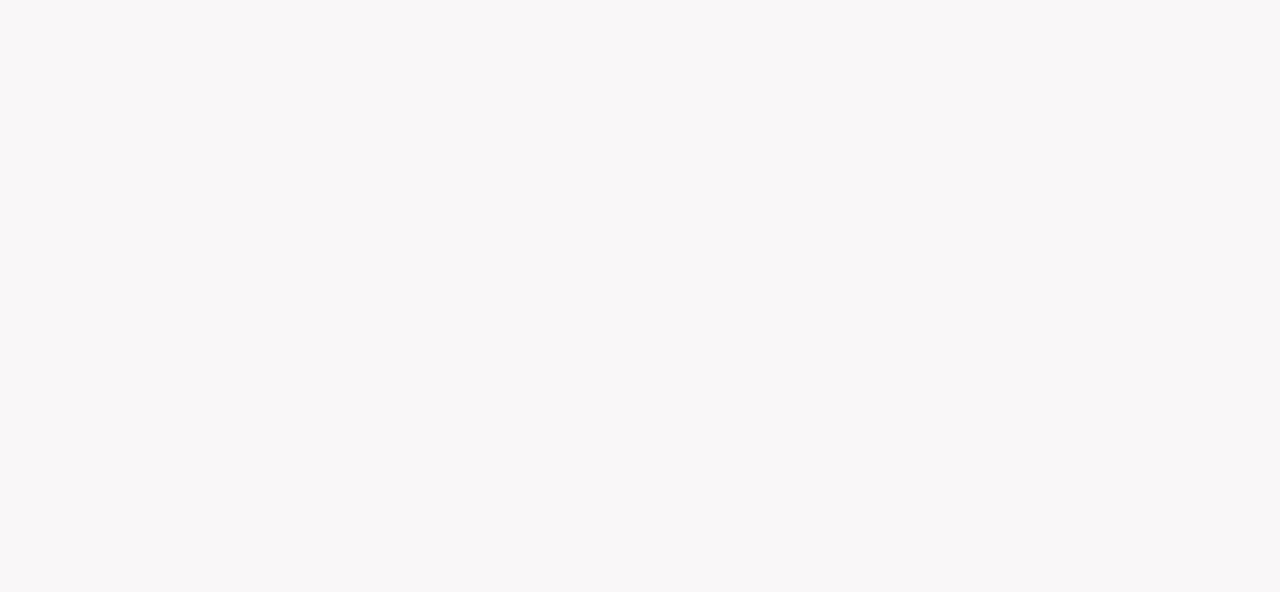
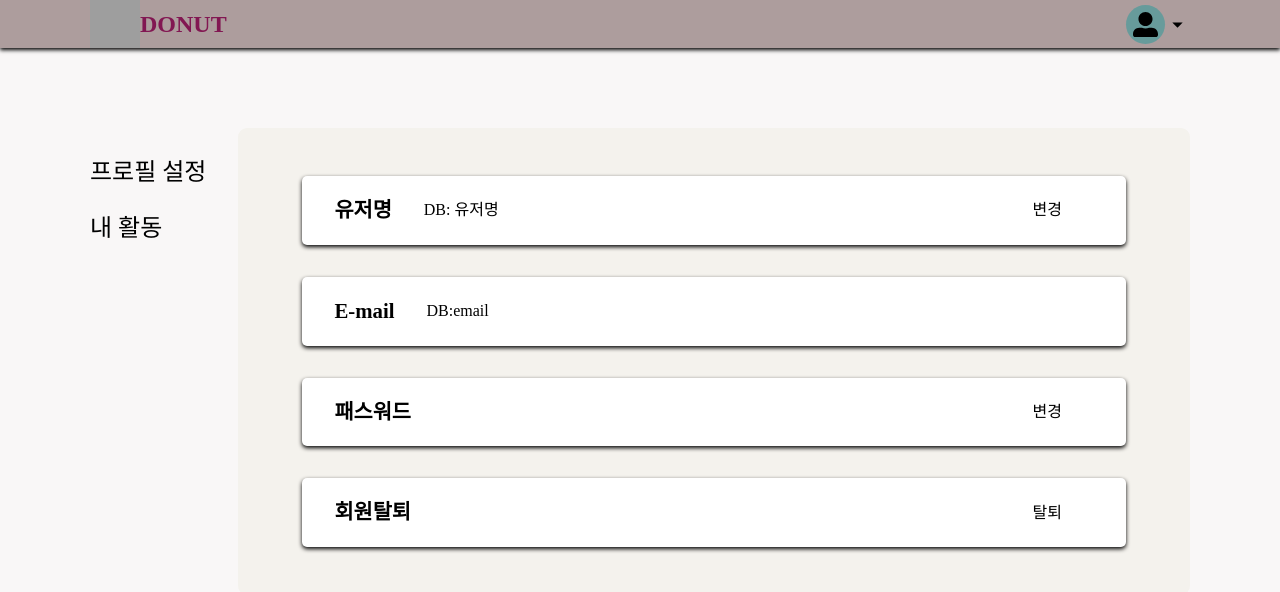
Before and after one commit to dltkr12311/donut-client-refactor, a React (Create React App) app: page /mypage in a window 1280 px wide. Shown: the top 592 px of the page. Built offline with nearby package versions, Linux system fonts and the light colour scheme; grey boxes are pictures that could not be loaded.

Commit message:
completed activity routing

```diff
--- a/src/Components/Activity/Activity.js
+++ b/src/Components/Activity/Activity.js
@@ -1,7 +1,7 @@
-import React from "react";
-import styled from "styled-components";
-import ResponsiveWrapper from "../Common/ResponsiveWrapper";
-import ActivityList from "../Common/ActivityList";
+import React from 'react';
+import styled from 'styled-components';
+import ResponsiveWrapper from '../Common/ResponsiveWrapper';
+import ActivityList from '../Common/ActivityList';
 
 const Wrapper = styled.div`
   display: flex;
@@ -18,8 +18,6 @@ const Activity = () => {
         <ActivityList />
         <ActivityList />
         <ActivityList />
-        <ActivityList />
-        <ActivityList />
       </Wrapper>
     </ResponsiveWrapper>
   );
--- a/src/Components/Common/ActivityList.js
+++ b/src/Components/Common/ActivityList.js
@@ -1,5 +1,5 @@
-import React from "react";
-import styled from "styled-components";
+import React from 'react';
+import styled from 'styled-components';
 
 const Block = styled.div`
   font-size: 1rem;
--- a/src/Components/Common/Globalstyles.js
+++ b/src/Components/Common/Globalstyles.js
@@ -1,5 +1,5 @@
-import { createGlobalStyle } from "styled-components";
-import reset from "styled-reset";
+import { createGlobalStyle } from 'styled-components';
+import reset from 'styled-reset';
 
 const GlobalStyles = createGlobalStyle`
   ${reset};
@@ -12,5 +12,4 @@ const GlobalStyles = createGlobalStyle`
     background: #f9f7f7;
   }
 `;
-
 export default GlobalStyles;
--- a/src/Components/Common/Header.js
+++ b/src/Components/Common/Header.js
@@ -1,7 +1,9 @@
-import React from "react";
-import styled from "styled-components";
-import ResponsiveWrapper from "./ResponsiveWrapper";
-
+import React, { useState } from 'react';
+import styled from 'styled-components';
+import ResponsiveWrapper from './ResponsiveWrapper';
+import { FaUserAlt } from 'react-icons/fa';
+import { MdArrowDropDown } from 'react-icons/md';
+import { Link } from 'react-router-dom';
 const Block = styled.div`
   position: fixed;
   top: 0;
@@ -9,21 +11,90 @@ const Block = styled.div`
   width: 100%;
   height: 3rem;
   line-height: 3rem;
-  background: #dbe2ef;
+  background: #ad9d9d;
+  box-shadow: 0px 2px 4px black;
 `;
 
 const Wrapper = styled.div`
   display: flex;
+  height: 100%;
   justify-content: space-between;
+  align-items: center;
+
+  h1 {
+    font-size: 1.5rem;
+    font-weight: bold;
+    color: #821752;
+  }
 `;
 
+const ItemBlock = styled.div`
+  display: flex;
+  .dropdown {
+    cursor: pointer;
+    position: relative;
+  }
+`;
+
+const Item = styled.div`
+  display: flex;
+  justify-content: center;
+  align-items: center;
+  span {
+    display: flex;
+    justify-content: center;
+    align-items: center;
+    padding: 7px;
+    background: #679b9b;
+    border-radius: 100%;
+  }
+`;
+const DropDown = styled.ul`
+  display: ${(props) => (props.isOpen ? 'block' : 'none')};
+  position: absolute;
+  top: 3rem;
+  right: 0;
+  width: 8rem;
+  background: #d4a5a5;
+  font-weight: bold;
+  box-shadow: 0px 2px 4px black;
+  li {
+    padding-left: 0.5rem;
+  }
+  li:hover {
+    background: #b2a5a5;
+  }
+`;
 const Header = () => {
+  const [isOpen, setIsOpen] = useState(false);
   return (
     <Block>
       <ResponsiveWrapper>
         <Wrapper>
-          <h1>DONUT</h1>
-          <div>USER</div>
+          <ItemBlock>
+            <Link to="/" style={{ display: 'flex' }}>
+              <img
+                src="https://i.ibb.co/TR5KgmM/donut-logo.png"
+                width="50px"
+                alt="donut-logo"
+              />
+              <h1>DONUT</h1>
+            </Link>
+          </ItemBlock>
+          <ItemBlock>
+            <Item className="dropdown" onClick={() => setIsOpen(!isOpen)}>
+              <span>
+                <FaUserAlt size={25} />
+              </span>
+              <MdArrowDropDown size={25} />
+              <DropDown isOpen={isOpen}>
+                <Link to="/mypage">
+                  <li>프로필 설정</li>
+                </Link>
+                <li>로그아웃</li>
+              </DropDown>
+            </Item>
+          </ItemBlock>
         </Wrapper>
       </ResponsiveWrapper>
     </Block>
--- a/src/Components/Common/Nav.js
+++ b/src/Components/Common/Nav.js
@@ -1,7 +1,7 @@
-import React from "react";
-import { Link } from "react-router-dom";
-import styled from "styled-components";
-import ResponsiveWrapper from "./ResponsiveWrapper";
+import React from 'react';
+import { Link, withRouter } from 'react-router-dom';
+import styled, { css } from 'styled-components';
+import ResponsiveWrapper from './ResponsiveWrapper';
 const SLink = styled(Link)`
   width: 100%;
   display: flex;
@@ -21,20 +21,30 @@ const Item = styled.div`
   display: flex;
   justify-content: center;
   align-items: center;
-  border-bottom: 3px solid #3f72af;
+  color: #838383;
+  transition: color 100ms ease-in-out;
+  ${(props) =>
+    props.current &&
+    css`
+      border-bottom: 3px solid #3f72af;
+      color: black;
+    `}
+  &:hover {
+    color: black;
+  }
   &:first-child {
     margin-right: 2rem;
   }
 `;
 
-const Nav = () => {
+const Nav = ({ location: { pathname } }) => {
   return (
     <ResponsiveWrapper>
       <Wrapper>
-        <Item>
+        <Item current={pathname === '/'}>
           <SLink to="/">동네 활동</SLink>
         </Item>
-        <Item>
+        <Item current={pathname === '/mylist'}>
           <SLink to="/mylist">참여하고 있는 활동 보기</SLink>
         </Item>
       </Wrapper>
@@ -42,4 +52,4 @@ const Nav = () => {
   );
 };
 
-export default Nav;
+export default withRouter(Nav);
--- a/src/Components/Common/ResponsiveWrapper.js
+++ b/src/Components/Common/ResponsiveWrapper.js
@@ -1,5 +1,5 @@
-import React from "react";
-import styled from "styled-components";
+import React from 'react';
+import styled from 'styled-components';
 
 const Wrapper = styled.div`
   max-width: 1100px;
@@ -14,4 +14,4 @@ const Wrapper = styled.div`
   }
 `;
 
-export default ({ children }) => <Wrapper>{children}</Wrapper>;
+export default ({ children, ...rest }) => <Wrapper {...rest}>{children}</Wrapper>;
--- a/src/Components/Common/Router.js
+++ b/src/Components/Common/Router.js
@@ -1,8 +1,9 @@
-import React from "react";
-import { BrowserRouter as Router, Route, Switch, Redirect } from "react-router-dom";
-import IntroPage from "../../Pages/IntroPage";
-import ActivityPage from "../../Pages/ActivityPage";
-import MyListPage from "../../Pages/MyListPage";
+import React from 'react';
+import { BrowserRouter as Router, Route, Switch, Redirect } from 'react-router-dom';
+import IntroPage from '../../Pages/IntroPage';
+import ActivityPage from '../../Pages/ActivityPage';
+import MyListPage from '../../Pages/MyListPage';
+import MyPagePage from '../../Pages/MyPagePage';
 
 export default () => (
   <Router>
@@ -13,7 +14,8 @@ export default () => (
         <Route path="/signin" />
         <Route path="/signup" />
         <Route path="/mylist" component={MyListPage} />
-        <Route path="/mypage" />
+        <Route path="/mypage" component={MyPagePage} />
+        <Route path="/mypage/activity" />
         <Route path="/locate" />
         <Route path="/write" />
         <Redirect from="*" to="/" />
--- /dev/null
+++ b/src/Components/MyPage/MyPage.js
@@ -0,0 +1,87 @@
+import React from 'react';
+import styled from 'styled-components';
+import ResponsiveWrapper from '../Common/ResponsiveWrapper';
+
+const Block = styled(ResponsiveWrapper)`
+  display: flex;
+  justify-content: center;
+  flex-grow: 1;
+  padding-top: 5rem;
+`;
+const VerticalNav = styled.div`
+  font-size: 1.5rem;
+  margin-top: 2rem;
+  margin-right: 2rem;
+  div {
+    margin-bottom: 2rem;
+  }
+`;
+
+const Content = styled.div`
+  padding: 3rem 4rem;
+  background: #f4f2ed;
+  border-radius: 9px;
+  flex-grow: 2;
+
+  h2 {
+    font-size: 1.3rem;
+    margin-right: 2rem;
+  }
+  span {
+    margin-right: 2rem;
+  }
+`;
+
+const Item = styled.div`
+  display: flex;
+  align-items: center;
+  justify-content: space-between;
+  background: white;
+  padding: 1.5rem 2rem;
+  border-radius: 5px;
+  box-shadow: 0px 2px 4px black;
+  margin-bottom: ${(props) => (props.last ? 0 : '2rem')};
+  h2 {
+    font-weight: bold;
+  }
+  .dbvalue {
+    display: flex;
+    align-items: center;
+  }
+`;
+
+const MyPage = () => {
+  return (
+    <Block>
+      <VerticalNav>
+        <div>프로필 설정</div>
+        <div>내 활동</div>
+      </VerticalNav>
+      <Content>
+        <Item>
+          <div className="dbvalue">
+            <h2>유저명</h2>
+            <p>DB: 유저명</p>
+          </div>
+          <span>변경</span>
+        </Item>
+        <Item>
+          <div className="dbvalue">
+            <h2>E-mail</h2>
+            <span>DB:email</span>
+          </div>
+        </Item>
+        <Item>
+          <h2>패스워드</h2>
+          <span>변경</span>
+        </Item>
+        <Item last={1}>
+          <h2>회원탈퇴</h2>
+          <span>탈퇴</span>
+        </Item>
+      </Content>
+    </Block>
+  );
+};
+
+export default MyPage;
--- /dev/null
+++ b/src/Pages/MyPagePage.js
@@ -0,0 +1,14 @@
+import React from 'react';
+import Header from '../Components/Common/Header';
+import MyPage from '../Components/MyPage/MyPage';
+
+const MyPagePage = () => {
+  return (
+    <>
+      <Header />
+      <MyPage />
+    </>
+  );
+};
+
+export default MyPagePage;
```
